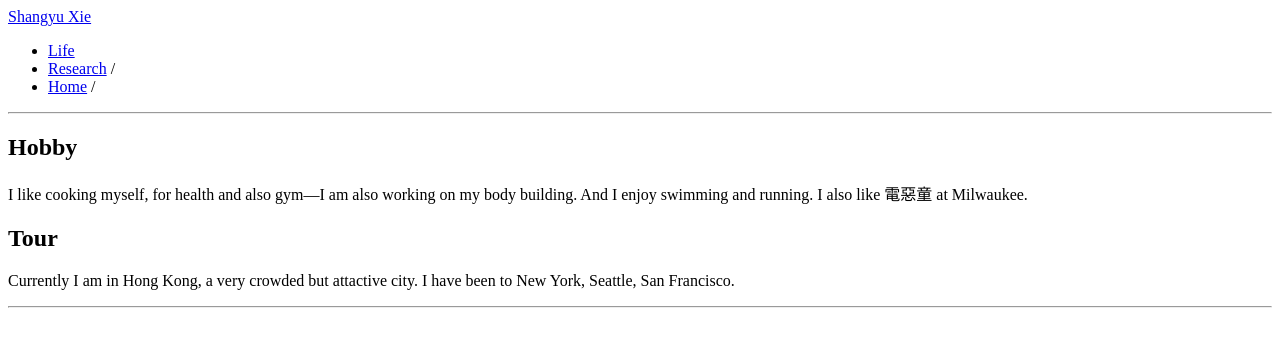
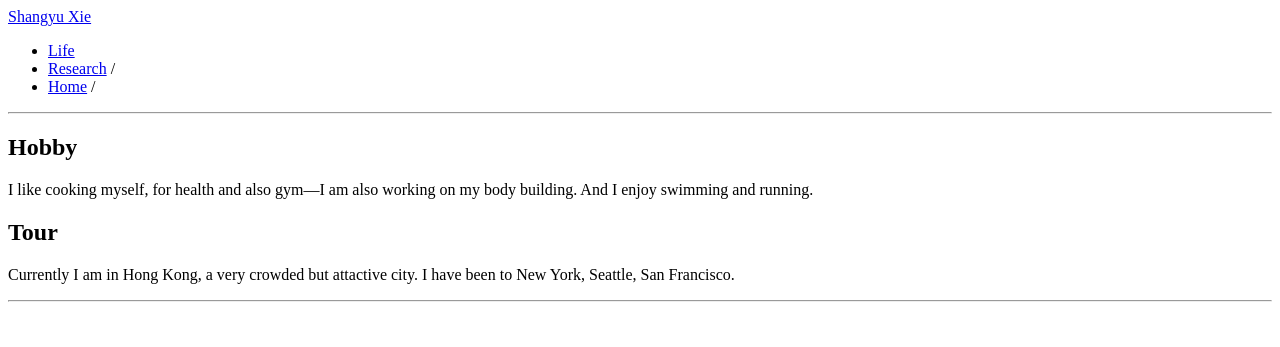
Before and after one commit to songwellxie/songwellxie.github.io, a Jekyll site: the page built from life.md, in a window 1280 px wide. Shown: the top 347 px of the page. Built offline with Jekyll 4.4.1, drawn with Linux system fonts in a browser that asks for light colours; our own code applies the rules of GitHub Pages for plain Markdown files.

Commit message:
Update life.md

```diff
--- a/life.md
+++ b/life.md
@@ -5,7 +5,6 @@ layout: default
 ## Hobby
 
 I like cooking myself, for health and also gym---I am also working on my body building. And I enjoy swimming and running.
-I also like 電惡童 at Milwaukee.
 
 ## Tour
 
```
